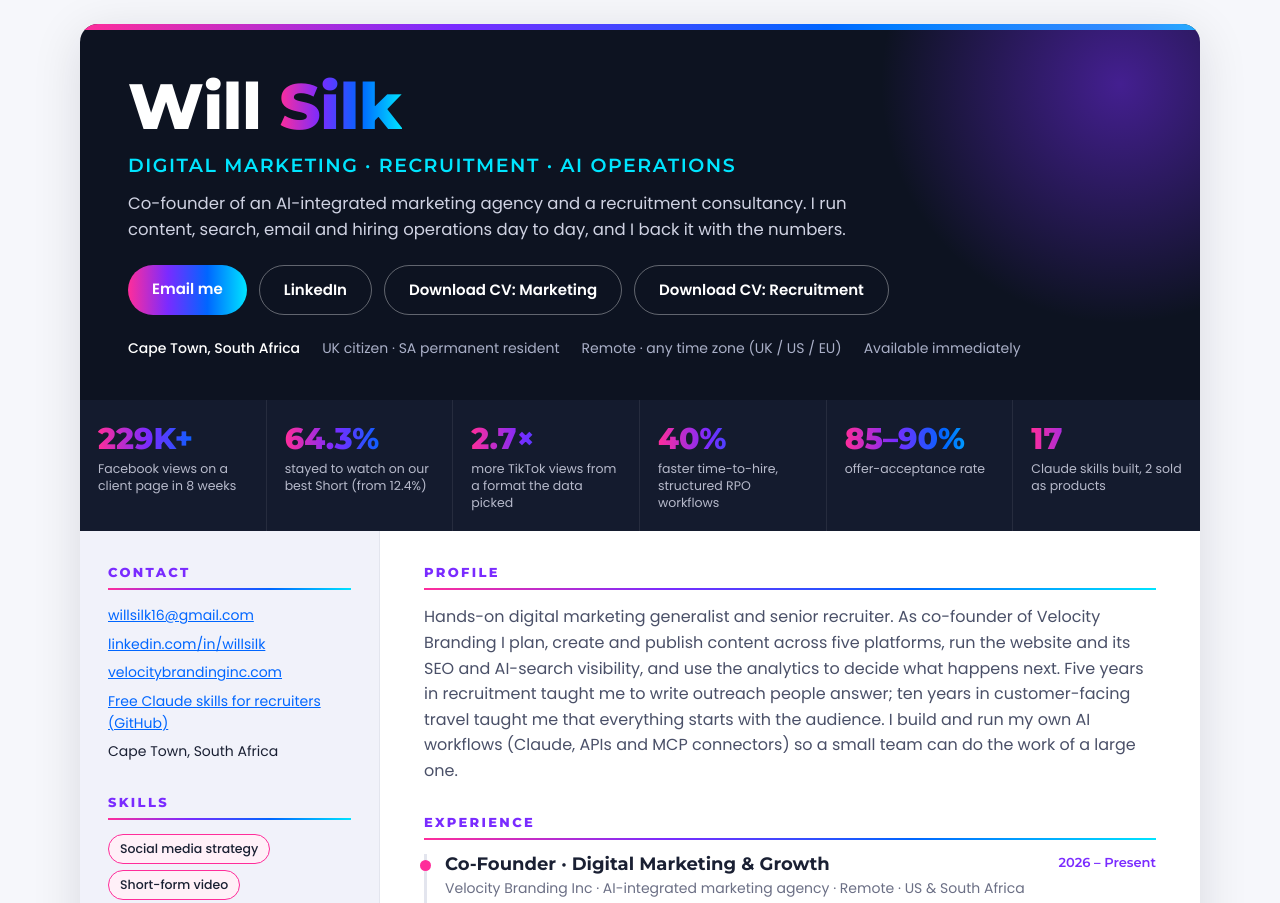
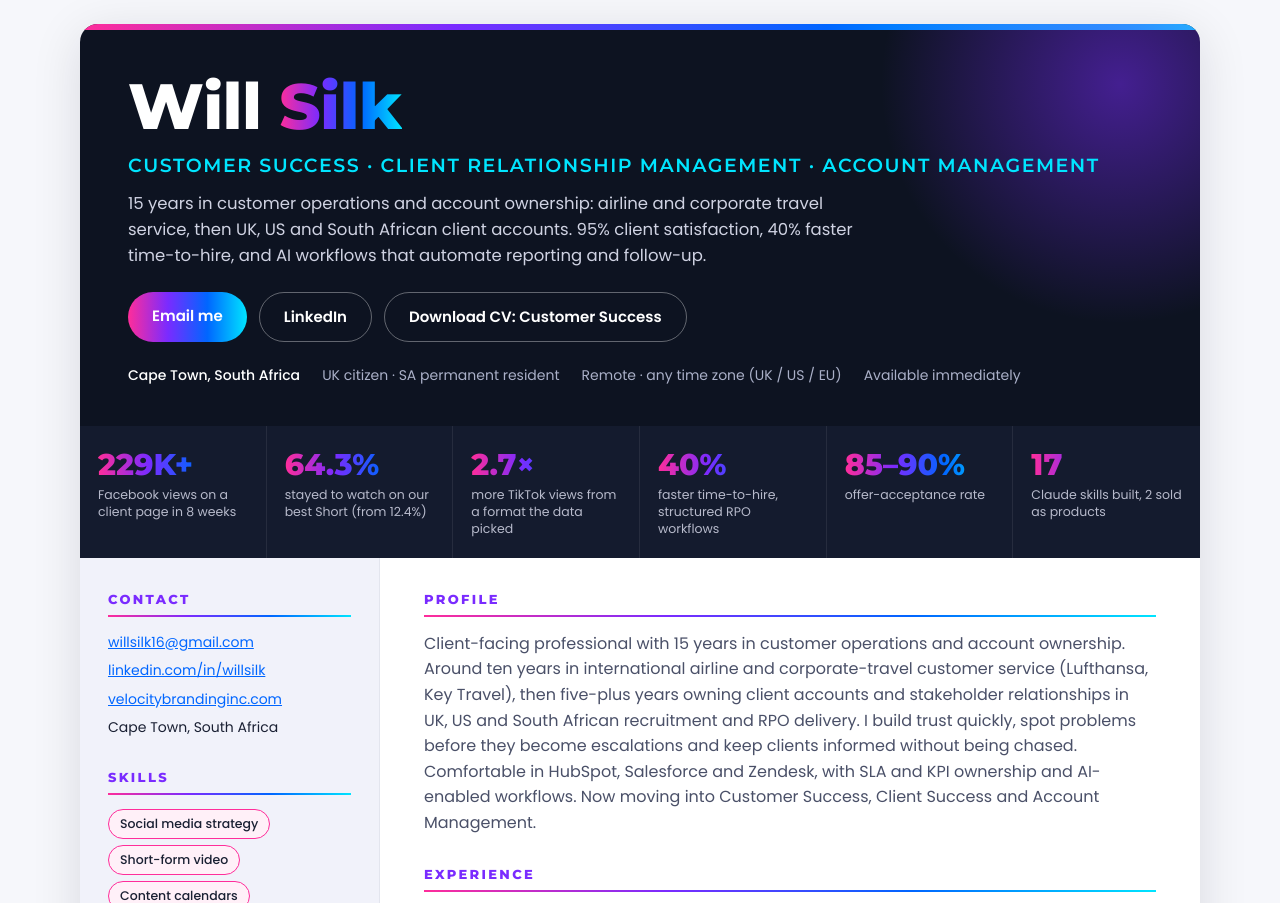
Before and after one commit to Willsilk/Willsilk.github.io, a plain HTML site: page index.html in a window 1280 px wide. Shown: the top 903 px of the page. Drawn offline with Linux system fonts and the light colour scheme.

Commit message:
Portfolio: switch headline, profile, CV and CTA to Customer Success

```diff
--- a/index.html
+++ b/index.html
@@ -3,10 +3,10 @@
 <head>
 <meta charset="utf-8">
 <meta name="viewport" content="width=device-width, initial-scale=1">
-<title>Will Silk · CV · Digital Marketing, Recruitment &amp; AI Operations</title>
-<meta name="description" content="Will Silk: co-founder of Velocity Branding and Bridgeway Talent Partners. Digital marketing, RPO recruitment and AI automation. Experience, skills, certifications and results.">
+<title>Will Silk · CV · Customer Success &amp; Client Relationship Management</title>
+<meta name="description" content="Will Silk: customer success and account management. 15 years in customer operations and client accounts, 95% client satisfaction. Experience, skills, certifications and results.">
 <meta property="og:title" content="Will Silk · CV">
-<meta property="og:description" content="Digital marketing, recruitment and AI operations. Job history, skills, certifications and real results.">
+<meta property="og:description" content="Customer success and account management. Job history, skills, certifications and real results.">
 <meta property="og:image" content="assets/img/site-isys.jpg">
 <link rel="icon" href="assets/img/vel-icon.png">
 <link rel="preconnect" href="https://fonts.googleapis.com">
@@ -18,13 +18,12 @@
 
 <header class="head">
   <h1>Will <span>Silk</span></h1>
-  <p class="role">Digital Marketing · Recruitment · AI Operations</p>
-  <p class="tag">Co-founder of an AI-integrated marketing agency and a recruitment consultancy. I run content, search, email and hiring operations day to day, and I back it with the numbers.</p>
+  <p class="role">Customer Success · Client Relationship Management · Account Management</p>
+  <p class="tag">15 years in customer operations and account ownership: airline and corporate travel service, then UK, US and South African client accounts. 95% client satisfaction, 40% faster time-to-hire, and AI workflows that automate reporting and follow-up.</p>
   <div class="cta">
     <a class="btn" href="mailto:willsilk16@gmail.com">Email me</a>
     <a class="btn ghost" href="https://www.linkedin.com/in/willsilk" target="_blank" rel="noopener">LinkedIn</a>
-    <a class="btn ghost" href="assets/cv/Will_Silk_CV_Digital_Marketing.pdf" target="_blank" rel="noopener">Download CV: Marketing</a>
-    <a class="btn ghost" href="assets/cv/Will_Silk_CV_Senior_Recruitment_RPO.pdf" target="_blank" rel="noopener">Download CV: Recruitment</a>
+    <a class="btn ghost" href="assets/cv/Will_Silk_CV_Client_Success.pdf" target="_blank" rel="noopener">Download CV: Customer Success</a>
   </div>
   <ul class="facts">
     <li><b>Cape Town, South Africa</b></li>
@@ -50,7 +49,6 @@
     <a href="mailto:willsilk16@gmail.com">willsilk16@gmail.com</a>
     <a href="https://www.linkedin.com/in/willsilk" target="_blank" rel="noopener">linkedin.com/in/willsilk</a>
     <a href="https://velocitybrandinginc.com" target="_blank" rel="noopener">velocitybrandinginc.com</a>
-    <a href="https://github.com/VelocityBranding/claude-skills-for-recruiters" target="_blank" rel="noopener">Free Claude skills for recruiters (GitHub)</a>
     <span>Cape Town, South Africa</span>
   </section>
 
@@ -107,7 +105,7 @@
 <main>
   <section>
     <h2>Profile</h2>
-    <p class="profile">Hands-on digital marketing generalist and senior recruiter. As co-founder of Velocity Branding I plan, create and publish content across five platforms, run the website and its SEO and AI-search visibility, and use the analytics to decide what happens next. Five years in recruitment taught me to write outreach people answer; ten years in customer-facing travel taught me that everything starts with the audience. I build and run my own AI workflows (Claude, APIs and MCP connectors) so a small team can do the work of a large one.</p>
+    <p class="profile">Client-facing professional with 15 years in customer operations and account ownership. Around ten years in international airline and corporate-travel customer service (Lufthansa, Key Travel), then five-plus years owning client accounts and stakeholder relationships in UK, US and South African recruitment and RPO delivery. I build trust quickly, spot problems before they become escalations and keep clients informed without being chased. Comfortable in HubSpot, Salesforce and Zendesk, with SLA and KPI ownership and AI-enabled workflows. Now moving into Customer Success, Client Success and Account Management.</p>
   </section>
 
   <section>
@@ -223,11 +221,11 @@
 
 <section class="close">
   <h2>Let's talk</h2>
-  <p>Open to a full-time remote role in digital marketing, recruitment or AI operations, and to the right freelance project. I reply within a day.</p>
+  <p>Open to a full-time remote Customer Success, Client Success or Account Management role. Available immediately. I reply within a day.</p>
   <div class="cta">
     <a class="btn" href="mailto:willsilk16@gmail.com">Email me</a>
     <a class="btn ghost" href="https://www.linkedin.com/in/willsilk" target="_blank" rel="noopener">LinkedIn</a>
-    <a class="btn ghost" href="assets/cv/Will_Silk_CV_Digital_Marketing.pdf" target="_blank" rel="noopener">Download CV</a>
+    <a class="btn ghost" href="assets/cv/Will_Silk_CV_Client_Success.pdf" target="_blank" rel="noopener">Download CV</a>
   </div>
 </section>
 <div class="sig"><img src="assets/img/signature.png" alt="Will Silk signature"></div>
```
Also changed, not shown: 1 other file.
